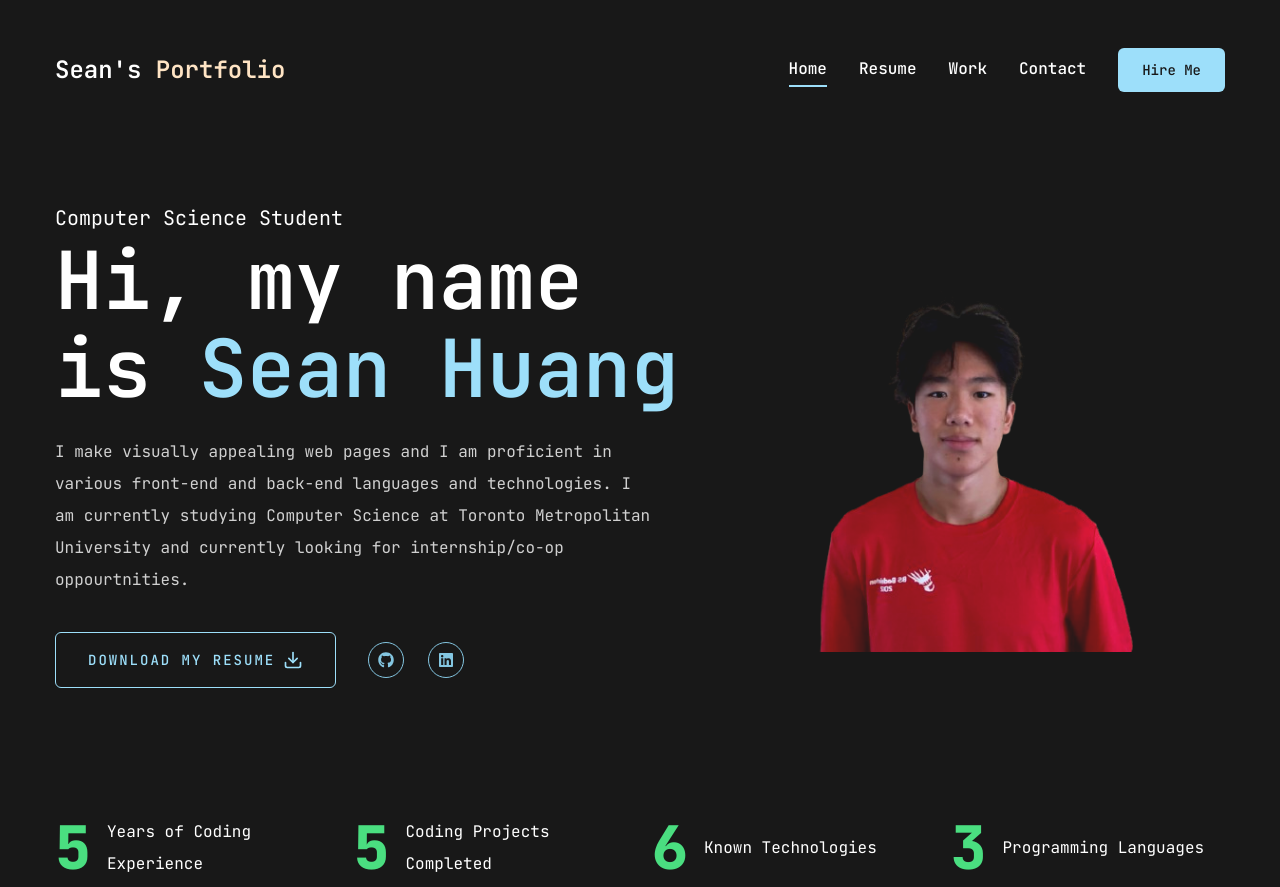
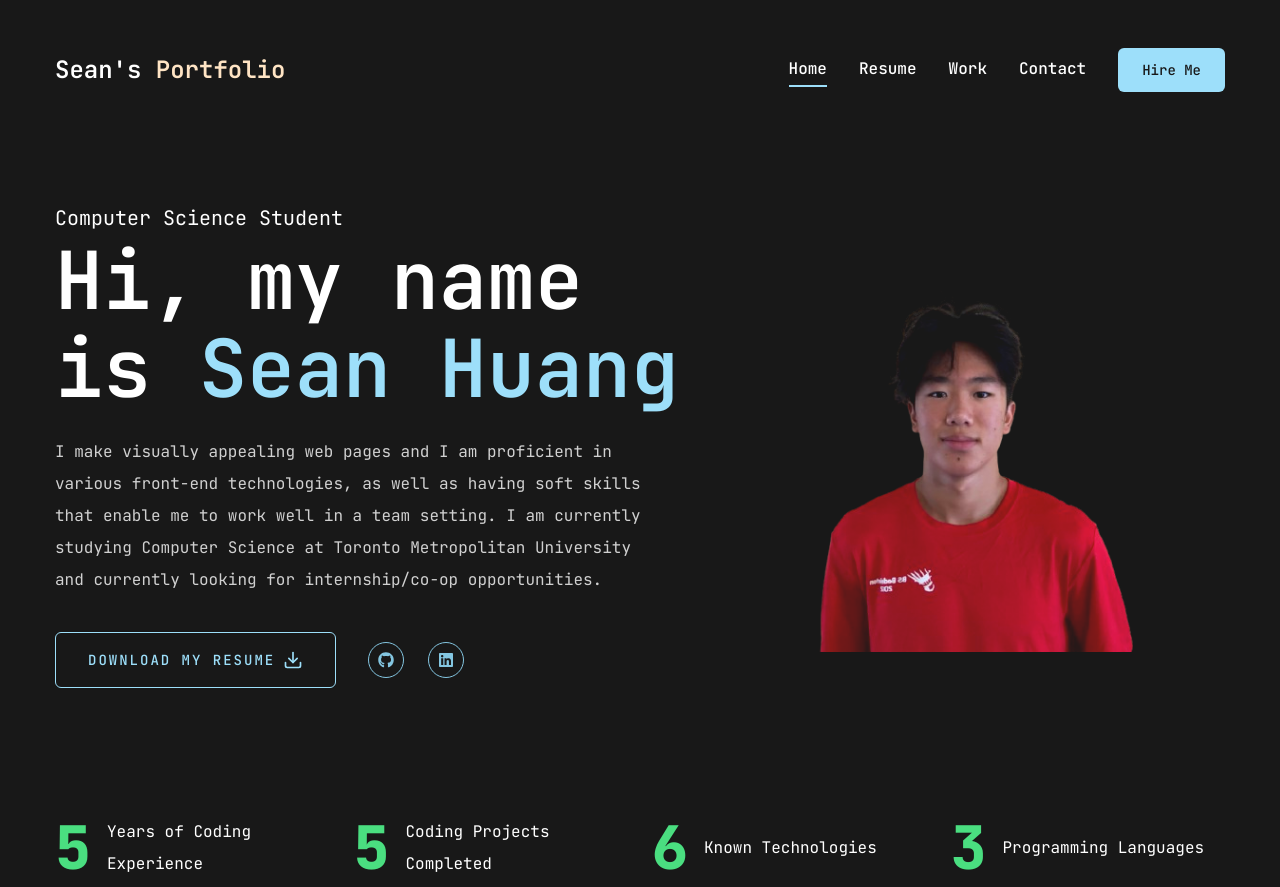
Before and after one commit to seanhuangg/SeanPortfolio, a Next.js app: page / in a window 1280 px wide. Built offline with nearby package versions, Linux system fonts and the light colour scheme.

Commit message:
added section for navigation

```diff
--- a/app/page.jsx
+++ b/app/page.jsx
@@ -30,8 +30,9 @@ const Home = () => {
             {/* description */}
             <p className="max-w-[600px] mb-9 text-white/80">
               I make visually appealing web pages and I am proficient in
-              various front-end and back-end languages and technologies. I am currently studying Computer Science
-              at Toronto Metropolitan University and currently looking for internship/co-op oppourtnities.
+              various front-end technologies, as well as having soft skills that
+              enable me to work well in a team setting. I am currently studying Computer Science
+              at Toronto Metropolitan University and currently looking for internship/co-op opportunities.
             </p>
 
             {/* button for socials */}
--- a/app/resume/page.jsx
+++ b/app/resume/page.jsx
@@ -1,6 +1,6 @@
 "use client"
 
-import { FaHtml5, FaCss3, FaJs, FaReact, FaFigma, FaNodeJs, FaJava, FaPython } from "react-icons/fa"
+import { FaHtml5, FaCss3, FaJs, FaReact, FaJava, FaPython } from "react-icons/fa"
 import { SiTailwindcss, SiNextdotjs, SiTypescript } from "react-icons/si"
 
 import { Tabs, TabsContent, TabsList, TabsTrigger } from "@/components/ui/tabs"
@@ -53,6 +53,29 @@ const experience = {
   title: "Work Experience",
   description: "No experience yet! Looking for new opportunities.",
   items: []
+}
+
+const leadership = {
+  icon: '/assets/resume/logo.svg',
+  title: 'Leadership Experience',
+  description: 'Soft skills are just as important as technical skills. Here are some of my experiences working in a leadership/team environment:',
+  items: [
+    {
+      company: "TMU Bold Varsity Badminton",
+      position: "Varsity Captain",
+      duration: "2024-Present",
+    },
+    {
+      company: "9Round Kickboxing Fitness",
+      position: "Fitness Trainer",
+      duration: "2021-Present",
+    },
+    {
+      company: "Bujak Badminton",
+      position: "Badminton Coach",
+      duration: "2023-2024",
+    },
+  ]
 }
 
 const education = {
@@ -123,15 +146,18 @@ const Resume = () => {
         <Tabs defaultValue="experience" className="flex flex-col xl:flex-row gap-[60px]">
           <TabsList className="flex flex-col w-full max-w-[380px] mx-auto xl:mx-0 gap-6">
             <TabsTrigger value="experience">Experience</TabsTrigger>
+            <TabsTrigger value="leadership">Leadership Experience</TabsTrigger>
             <TabsTrigger value="education">Edcuation</TabsTrigger>
             <TabsTrigger value="skills">Skills</TabsTrigger>
             <TabsTrigger value="about">About me</TabsTrigger>
           </TabsList>
+
           {/* content */}
           <div className="min-h-[70vh] w-full">
+
             {/* experience */}
             <TabsContent value="experience" className="w-full">
-              <div className="flex flex-col gap-[30px] text-ecneter xl:text-left">
+              <div className="flex flex-col gap-[30px] text-center xl:text-left">
                 <h3 className="text-4xl font-bold">{experience.title}</h3>
                 <p className="max-w-[600px] text-white/60 mx-auto xl:mx-0">{experience.description}</p>
                 <ScrollArea className="h-[400px]">
@@ -153,12 +179,32 @@ const Resume = () => {
               </div>
             </TabsContent>
 
-
-
+            {/* leadership experience */}
+            <TabsContent value="leadership" className="w-full">
+              <div className="flex flex-col gap-[30px] text-center xl:text-left">
+                <h3 className="text-4xl font-bold">{leadership.title}</h3>
+                <p className="max-w-[600px] text-white/60 mx-auto xl:mx-0">{leadership.description}</p>
+                <ScrollArea className="h-[400px]">
+                  <ul className="grid grid-cols-1 lg:grid-cols-2 gap-[30px]">
+                    {leadership.items.map((leader, index) => {
+                      return <li key={index} className="bg-[#232329] h-[184px] py-6 px-10 rounded-xl flex flex-col justify-center items-center
+                      lg:items-start gap-1">
+                        <span className="text-accent">{leader.duration}</span>
+                        <h3 className="text-xl max-w-[260px] min-h-[60px] text-center lg:text-left">{leader.position}</h3>
+                        <div className="flex items-center gap-3">
+                          <span className="w-[6px] h-[6px] rounded-full bg-accent"></span>
+                          <p className="text-white/60">{leader.company}</p>
+                        </div>
+                      </li>
+                    })}
+                  </ul>
+                </ScrollArea>
+              </div>
+            </TabsContent>
 
             {/* education */}
             <TabsContent value="education" className="w-full">
-              <div className="flex flex-col gap-[30px] text-ecneter xl:text-left">
+              <div className="flex flex-col gap-[30px] text-center xl:text-left">
                 <h3 className="text-4xl font-bold">{education.title}</h3>
                 <p className="max-w-[600px] text-white/60 mx-auto xl:mx-0">{education.description}</p>
                 <ScrollArea className="h-[400px]">
```
